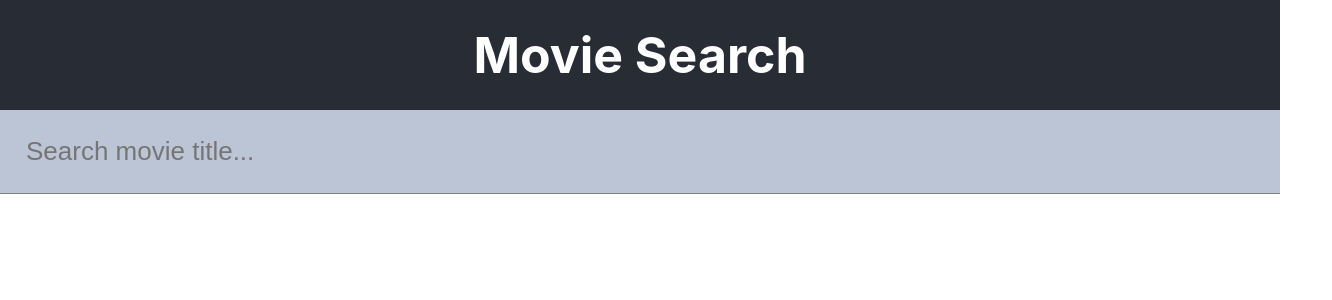
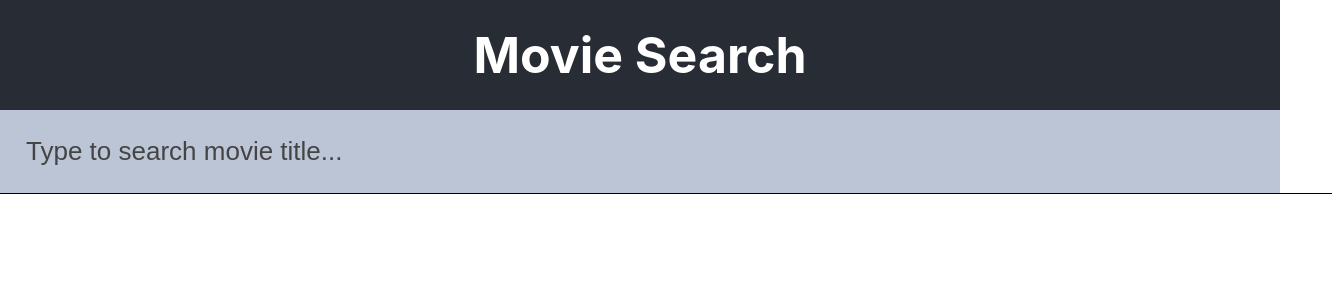
Before and after one commit to achwedyk/moviesearch, a React (Create React App) app: page / in a window 1280 px wide. Shown: the top 300 px of the page, 1332 px wide, since content can reach past the window. Built offline with nearby package versions, Linux system fonts and the light colour scheme.

Commit message:
Fetch movie suggestions

```diff
--- a/src/App.css
+++ b/src/App.css
@@ -17,11 +17,11 @@
   margin: 0.5em;
 }
 
-.search-form {
+.search {
   background-color: #bcc5d6;
 }
 
-.search-form__input {
+.search__input {
   display: block;
   width: 100vw;
   border: none;
@@ -32,11 +32,11 @@
   padding: 1em;
 }
 
-.search-form__input:focus {
+.search__input:focus {
   outline: none;
   border-bottom-color: black;
 }
 
-.search-form__input:focus::placeholder {
+.search__input:focus::placeholder {
   color: #444;
 }
--- a/src/App.js
+++ b/src/App.js
@@ -1,12 +1,64 @@
 import React, { Component } from 'react';
 import './App.css';
 
+const API_KEY = 'YOUR_API_KEY';
+
+const callMovieDB = (route, params = {}) => {
+  let url = 'https://api.themoviedb.org/3';
+  url += route.startsWith('/') ? route : '/' + route;
+
+  let esc = encodeURIComponent;
+  let query = Object.keys(params)
+    .map(k => esc(k) + '=' + esc(params[k]))
+    .join('&');
+  if (query.length > 0) {
+    query = '&' + query;
+  }
+  return fetch(`${url}?api_key=${API_KEY}${query}`)
+    .then(response => response.json());
+}
+
+// returns array of strings - movie titles
+const fetchMovieSuggestions = (query, limit = 5) => {
+  return callMovieDB('/search/movie', {query, include_adult: false})
+    .then(movies => {
+      let list = movies.results;
+      let suggestions = [];
+      for (let i = 0; i < Math.min(limit, list.length); i++) {
+        suggestions.push(list[i].title);
+      }
+      return suggestions;
+    })
+    .catch(err => {
+      return [];
+    });
+};
+
 class App extends Component {
+  constructor(props) {
+    super(props);
+
+    this.state = {
+      suggestions: [],
+      query: ''
+    };
+  }
+
+  onQueryChange = e => {
+    let query = e.target.value;
+    this.setState({ query });
+  }
+
   onSubmit = e => {
     e.preventDefault();
+
+    fetchMovieSuggestions(this.state.query)
+      .then(suggestions => this.setState({ suggestions }));
   }
 
   render() {
+    let { query, suggestions } = this.state;
+
     return (
       <div className="app">
         <header className="header">
@@ -14,8 +66,15 @@ class App extends Component {
             Movie Search
           </h1>
         </header>
-        <form className="search-form" onSubmit={this.onSubmit}>
-          <input type="search" placeholder="Search movie title..." className="search-form__input"/>
+        <form className="search" onSubmit={this.onSubmit}>
+          <input className="search__input" autoFocus={true}
+            placeholder="Type to search movie title..." onChange={this.onQueryChange}
+            value={query} list="suggestions" id="query" name="query"/>
+          <datalist id="suggestions">
+            {suggestions.map(val =>
+              <option key={val} value={val}/>
+            )}
+          </datalist>
         </form>
       </div>
     );
```
